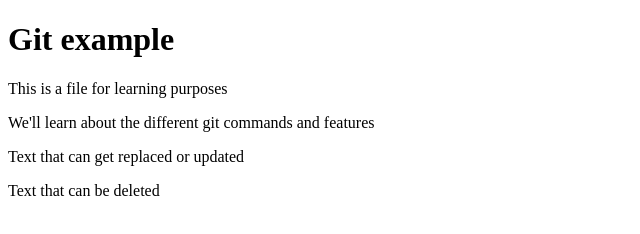
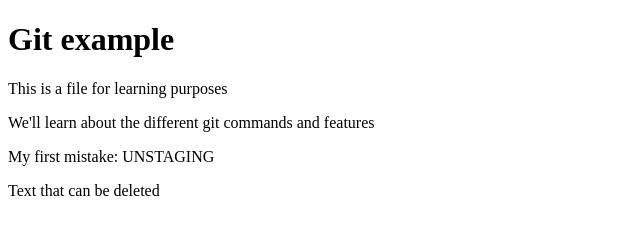
Before and after one commit to kevincastrochavez/git_commands, a plain HTML site: page git_example.html in a window 1280 px wide. Shown: the full height of the page, 0-640 px from the left. Drawn offline with Linux system fonts and the light colour scheme.

Commit message:
added comments on how to unstage a file

```diff
--- a/git_example.html
+++ b/git_example.html
@@ -13,7 +13,8 @@
 
     <p>We'll learn about the different git commands and features</p>
 
-    <p>Text that can get replaced or updated</p>
+    <p>My first mistake: UNSTAGING</p>
+    <!-- To unstage a file, type: git reset HEAD <filename> -->
 
     <p>Text that can be deleted</p>
   </body>
```
